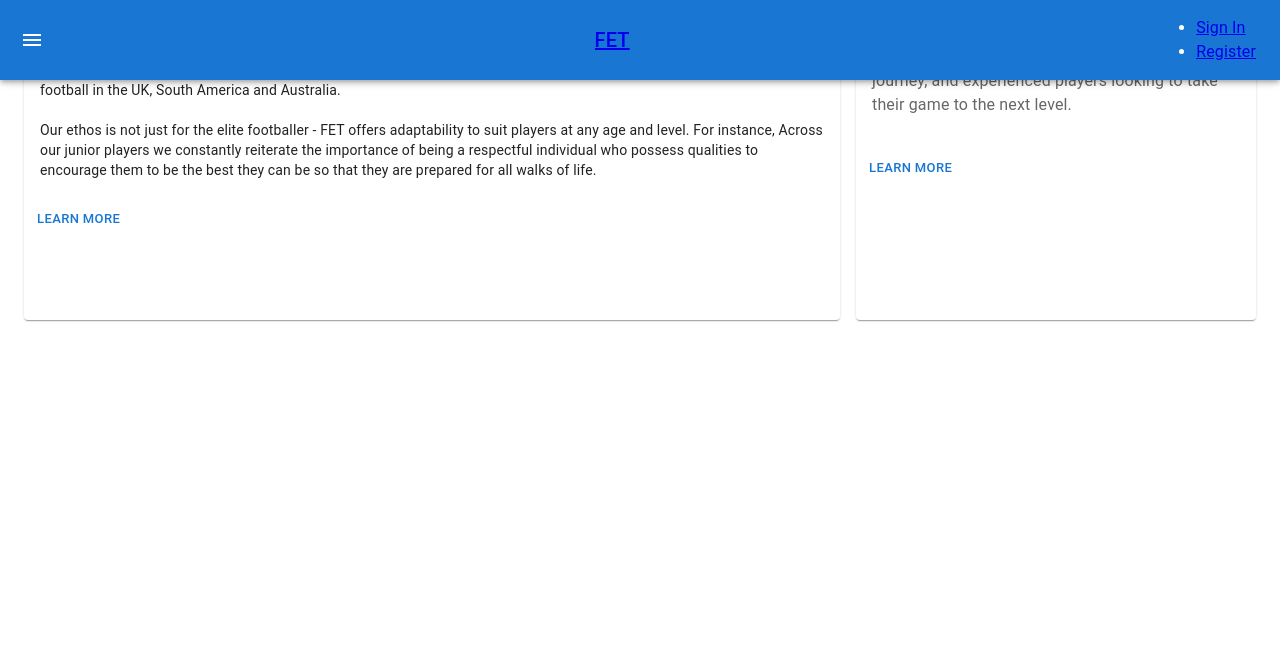
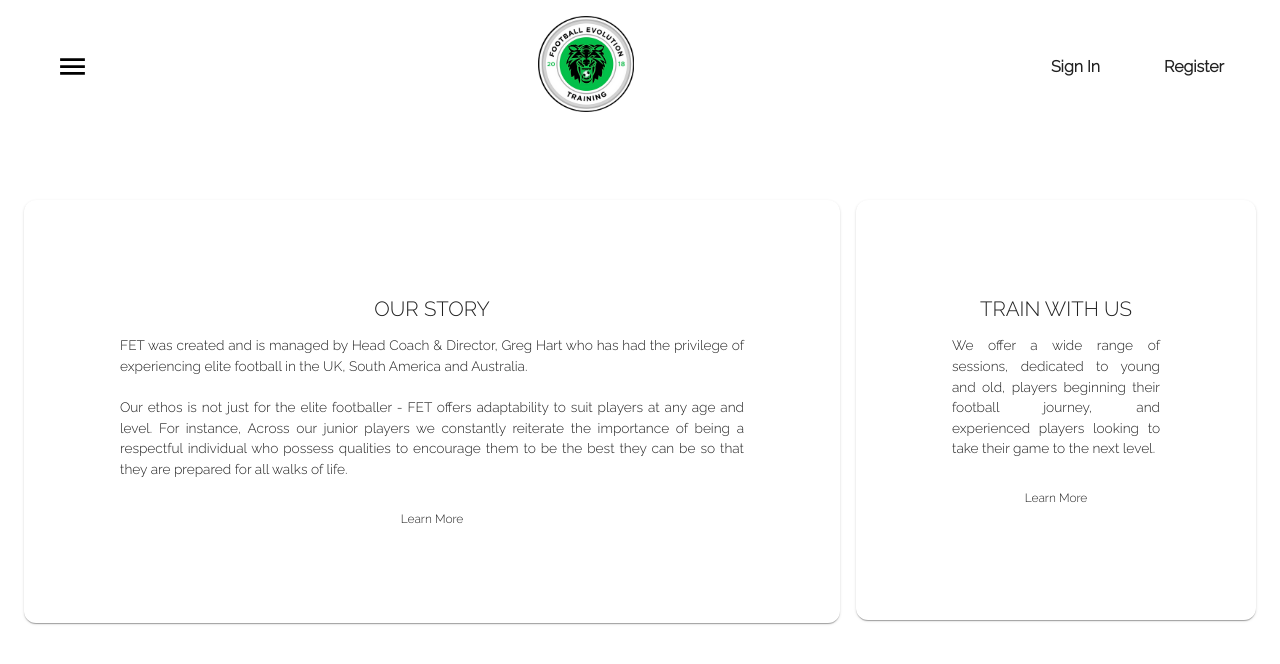
Before and after one commit to patricktheodore/football-evolution-training-app, a React (Create React App) app in the folder client/: page / in a window 1280 px wide. Shown: the top 664 px of the page. Built offline with nearby package versions, Linux system fonts and the light colour scheme.

Commit message:
stylings have begun

```diff
--- a/client/public/index.html
+++ b/client/public/index.html
@@ -1,14 +1,16 @@
 <!DOCTYPE html>
 <html lang="en">
+
 <head>
   <meta charset="utf-8" />
   <link rel="icon" href="%PUBLIC_URL%/favicon.ico" />
   <meta name="viewport" content="width=device-width, initial-scale=1" />
   <meta name="theme-color" content="#000000" />
-    <meta
-      name="description"
-      content="Web site created using create-react-app"
-    />
+  <meta name="description" content="Web site created using create-react-app" />
+  <link rel="preconnect" href="https://fonts.googleapis.com">
+  <link rel="preconnect" href="https://fonts.gstatic.com" crossorigin>
+  <link href="https://fonts.googleapis.com/css2?family=Raleway:wght@300&display=swap" rel="stylesheet">
+
   <link rel="apple-touch-icon" href="%PUBLIC_URL%/logo192.png" />
   <!--
       manifest.json provides metadata used when your web app is installed on a
@@ -26,6 +28,7 @@
     -->
   <title>React App</title>
 </head>
+
 <body>
   <noscript>You need to enable JavaScript to run this app.</noscript>
   <div id="root"></div>
@@ -40,4 +43,5 @@
       To create a production bundle, use `npm run build` or `yarn build`.
     -->
 </body>
+
 </html>
--- a/client/src/components/AboutUs/AboutUs.jsx
+++ b/client/src/components/AboutUs/AboutUs.jsx
@@ -8,12 +8,12 @@ import Grid from '@mui/material/Grid';
 export default function AboutUs() {
     return (
         <Grid item xs={12} lg={10}>
-            <Card sx={{ flexGrow: 1, minHeight: "15rem" }}>
-                <CardContent>
-                    <Typography sx={{ mb: 1.5, textAlign: "center" }} variant="h5" component="div">
+            <Card sx={{ flexGrow: 1, borderRadius: 3, my: 5 }} >
+                <CardContent sx={{ mx: 4, my: 10 }}>
+                    <Typography sx={{ textAlign: "center", mb: 5 }} variant="h5" component="div">
                         OUR STORY
                     </Typography>
-                    <Typography variant="body2">
+                    <Typography>
                         FET was created and is managed by Head Coach &#38; Director, Greg Hart who has had
                         the privilege of experiencing elite football in the UK, South America and Australia.
                         <br />
--- a/client/src/components/AppBar/index.jsx
+++ b/client/src/components/AppBar/index.jsx
@@ -8,17 +8,18 @@ import Toolbar from '@mui/material/Toolbar';
 import Typography from '@mui/material/Typography';
 import Divider from '@mui/material/Divider';
 import IconButton from '@mui/material/IconButton';
-import MenuIcon from '@mui/icons-material/Menu';
-import ChevronLeftIcon from '@mui/icons-material/ChevronLeft';
-import ChevronRightIcon from '@mui/icons-material/ChevronRight';
+import MenuIcon from '@mui/icons-material/MenuSharp';
 import ListItemText from '@mui/material/ListItemText';
 import { Link } from 'react-router-dom';
 import MenuItem from '@mui/material/MenuItem';
 import Auth from '../../utils/auth';
 import MenuList from '@mui/material/MenuList';
 import Avatar from './Avatar';
-
-
+import { Stack, Button, Item } from '@mui/material';
+import logo from '../../assets/images/logo.png';
+import '../../styles/appBar.css';
+import ChevronRightIcon from '@mui/icons-material/ArrowForwardIosSharp';
+import ChevronLeftIcon from '@mui/icons-material/ArrowBackIosNewSharp';
 
 const drawerWidth = 240;
 
@@ -86,50 +87,41 @@ function showNavigation() {
     );
   } else {
     return (
-      <ul className="flex-row">
-        <li className="mx-1">
-          <Link to="/login">
-            Sign In
-          </Link>
-        </li>
-        <li className="mx-1">
-          <Link to="/register">
-            Register
-          </Link>
-        </li>
-      </ul>
+        <Stack
+          direction={{ xs: 'column', sm: 'row' }}
+          spacing={{ xs: 1, sm: 2, md: 4 }}
+          sx={{ pr: 2 }}
+        >
+          <Button variant="primary" href="/login" sx={{ fontSize: '1rem', fontWeight: 'bold'}}>Sign In</Button>
+          <Button variant="primary" href="/register" sx={{ fontSize: '1rem', fontWeight: 'bold'}}>Register</Button>
+        </Stack>
     );
   }
 };
+
 
 function drawerNavigation() {
 
   if (Auth.loggedIn()) {
     return (
       <MenuItem>
-        <ListItemText>
-          <Link to="/profile">
+          <Link className='menu-link' to="/profile">
             My Profile
           </Link>
-        </ListItemText>
       </MenuItem>
     );
   } else {
     return (
       <div>
         <MenuItem>
-          <ListItemText>
-            <Link to="/login">
+            <Link className='menu-link' to="/login">
               Sign In
             </Link>
-          </ListItemText>
         </MenuItem>
         <MenuItem>
-          <ListItemText>
-            <Link to="/register">
+            <Link className='menu-link' to="/register">
               Register
             </Link>
-          </ListItemText>
         </MenuItem>
       </div>
     );
@@ -151,24 +143,27 @@ export default function PersistentDrawerLeft() {
   };
 
   return (
-    <Box sx={{ display: 'flex' }}>
+    <Box sx={{ display: 'flex', mb: 25 }} className="nav-bar">
       <CssBaseline />
-      <AppBar position="fixed" open={open}>
-        <Toolbar sx={{ justifyContent: 'space-between' }}>
+      <AppBar position="fixed" open={open} className="nav-bar" elevation={0}>
+        <Toolbar sx={{ justifyContent: 'space-between' }} className="nav-bar">
           <IconButton
             color="inherit"
             aria-label="open drawer"
             onClick={handleDrawerOpen}
             edge="start"
-            sx={{ mr: 2, ...(open && { display: 'none' }) }}
+            sx={{ mr: 2, ...(open && { display: 'none' }), color: 'black', ml: 3, }}
           >
-            <MenuIcon />
+            <MenuIcon sx={{ width: 33, height: 33, fontWeight: 'light' }}/>
           </IconButton>
-          <Typography variant="h6" noWrap component="div">
-            <Link to="/">
-              FET
+          <Box noWrap component="div">
+            <Link to="/" >
+              <img
+              src={logo}
+              alt='football evolution training logo'
+              className='fetLogo'/>
             </Link>
-          </Typography>
+          </Box>
           {showNavigation()}
         </Toolbar>
       </AppBar>
@@ -187,31 +182,25 @@ export default function PersistentDrawerLeft() {
       >
         <DrawerHeader>
           <IconButton onClick={handleDrawerClose}>
-            {theme.direction === 'ltr' ? <ChevronLeftIcon /> : <ChevronRightIcon />}
+            {theme.direction === 'ltr' ? <ChevronLeftIcon fontSize='medium'/> : <ChevronRightIcon fontSize='medium' />}
           </IconButton>
         </DrawerHeader>
         <Divider />
         <MenuList dense>
           <MenuItem>
-            <ListItemText>
-              <Link to="/" onClick={handleDrawerClose}>
+              <Link to="/" className='menu-link' onClick={handleDrawerClose}>
                 Home
               </Link>
-            </ListItemText>
           </MenuItem>
           <MenuItem>
-            <ListItemText>
-              <Link to="/aboutUs" onClick={handleDrawerClose}>
+              <Link to="/aboutUs" className='menu-link' onClick={handleDrawerClose}>
                 About Us
               </Link>
-            </ListItemText>
           </MenuItem>
           <MenuItem>
-            <ListItemText>
-              <Link to="/trainWithUs" onClick={handleDrawerClose}>
+              <Link to="/trainWithUs" className='menu-link' onClick={handleDrawerClose}>
                 Train With Us
               </Link>
-            </ListItemText>
           </MenuItem>
           <Divider />
           {drawerNavigation()}
--- a/client/src/components/OurStory/index.jsx
+++ b/client/src/components/OurStory/index.jsx
@@ -11,12 +11,12 @@ import Grid from '@mui/material/Grid';
 const OurStory = () => {
     return (
         <Grid item xs={12} lg={8}>
-            <Card sx={{ flexGrow: 1, minHeight: "20rem" }}>
-                <CardContent>
-                    <Typography sx={{ mb: 1.5 }} variant="h5" component="div">
+            <Card sx={{ flexGrow: 1, borderRadius: 3, minHeight: 420 }}>
+                <CardContent sx={{ mx: 10, mt: 10 }} align="justify">
+                    <Typography sx={{ mb: 1.5 }} variant="h5" component="div" align='center'>
                         OUR STORY
                     </Typography>
-                    <Typography variant="body2">
+                    <Typography>
                         FET was created and is managed by Head Coach &#38; Director, Greg Hart who has had
                         the privilege of experiencing elite football in the UK, South America and Australia.
                         <br />
@@ -27,13 +27,11 @@ const OurStory = () => {
                         the best they can be so that they are prepared for all walks of life.
                     </Typography>
                 </CardContent>
-                <CardActions>
-                    <Link to="/ourStory">
-                        <Button size="small">
+                    <CardActions sx={{ justifyContent: 'center' }}>
+                        <Button href="/aboutUs" variant='primary' align="center" sx={{ mb: 10}}>
                             Learn More
                         </Button>
-                    </Link>
-                </CardActions>
+                    </CardActions>
             </Card>
         </Grid>
     );
--- a/client/src/components/SessionInfo/index.jsx
+++ b/client/src/components/SessionInfo/index.jsx
@@ -13,21 +13,20 @@ import { Link } from 'react-router-dom';
 const SessionInfo = () => {
     return (
         <Grid item xs={6} lg={4}>
-            <Card sx={{ minHeight: "20rem" }}>
-                <CardContent>
-                    <Typography sx={{ fontSize: 14 }} color="text.secondary" gutterBottom>
+            <Card sx={{ flexGrow: 1, borderRadius: 3, minHeight: 420 }}>
+                <CardContent sx={{ mx: 10, mt: 10 }} align="justify">
+                    <Typography sx={{ mb: 1.5 }} variant="h5" align="center">
+                        TRAIN WITH US
                     </Typography>
-                    <Typography sx={{ mb: 1.5 }} color="text.secondary">
+                    <Typography>
                         We offer a wide range of sessions, dedicated to young and old, players beginning their football
                         journey, and experienced players looking to take their game to the next level.
                     </Typography>
                 </CardContent>
-                <CardActions>
-                    <Link to="/trainWithUs">
-                        <Button size="small">
+                <CardActions sx={{ justifyContent: 'center' }}>
+                        <Button href="/trainWithUs" variant="primary" size="small" sx={{ mb: 10}}>
                             Learn More
                         </Button>
-                    </Link>
                 </CardActions>
             </Card>
         </Grid>
--- /dev/null
+++ b/client/src/styles/Theme.jsx
@@ -0,0 +1,48 @@
+import * as React from 'react';
+import { createTheme, ThemeProvider } from '@mui/material/styles';
+import Button from '@mui/material/Button';
+
+const defaultTheme = createTheme();
+
+const theme = createTheme({
+    palette: {
+        primary: {
+            light: '#26ab59',
+            main: '#e4e6e1'
+        },
+        secondary: {
+            light: '#818a85',
+            main: '#171717'
+        },
+
+    },
+    typography: {
+        fontFamily: `'Raleway', 'Helvetica', 'Arial', sans-serif`,
+        fontSize: 12,
+        fontWeightLight: 300,
+        fontWeightRegular: 400,
+        fontWeightMedium: 500,
+        fontWeightBold: 800,
+        button: {
+            textTransform: 'none'
+        }
+    },
+    components: {
+        MuiButton: {
+            variants: [
+                {
+                    props: { variant: 'primary'},
+                    style: {
+                        backgroundColor: 'none',
+                        '&:hover': {
+                            backgroundColor: "#e8e8e8",
+                        },
+                        height: '2rem'
+                    }
+                }
+            ]
+        },
+    }
+});
+
+export default theme
--- /dev/null
+++ b/client/src/styles/appBar.css
@@ -0,0 +1,22 @@
+.fetLogo {
+    max-height: 6rem;
+    max-width: 6rem;
+    margin: 1rem;
+    margin-left: 2.5rem;
+}
+
+.nav-bar {
+    background-color: white;
+}
+
+.menu-link {
+    text-decoration: none;
+    font-size: 0.9rem;
+    color: black;
+    margin: 0.4rem 0.4rem;
+    width: 100%;
+}
+
+header {
+    box-shadow: none;
+}
```
Also changed, not shown: client/src/App.js (+12 -8 lines), client/src/components/AboutUs/ValuesAndPhilosophy.jsx (+8 -8 lines), client/src/components/AboutUs/index.jsx (+5 -5 lines), client/src/components/AppBar/Avatar.jsx (+24 -23 lines), client/src/assets/images/logo.png (added). Lines whose indentation alone changed are shown as unchanged.
